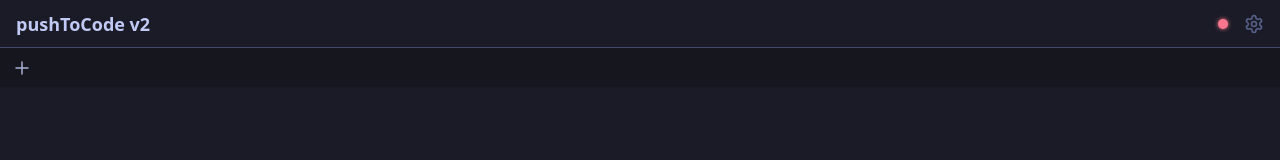
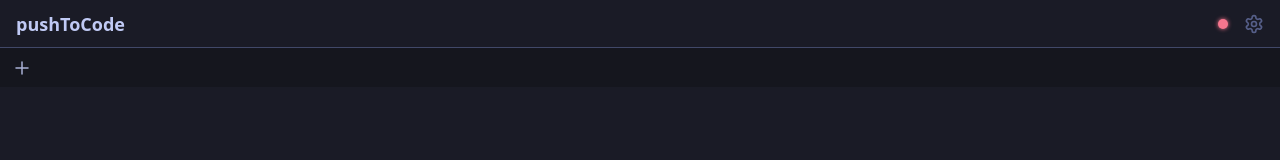
Before and after one commit to MichaelLod/pushToCode, a Next.js app in the folder web/: page / in a window 1280 px wide. Shown: the top 160 px of the page. Built offline with nearby package versions, Linux system fonts and the light colour scheme.

Commit message:
feat: Show git commit hash as version in header

```diff
--- a/web/next.config.ts
+++ b/web/next.config.ts
@@ -1,4 +1,13 @@
 import type { NextConfig } from "next";
+import { execSync } from "child_process";
+
+// Get git commit hash at build time
+let gitHash = "dev";
+try {
+  gitHash = execSync("git rev-parse --short HEAD").toString().trim();
+} catch {
+  // Ignore errors (e.g., not a git repo)
+}
 
 /**
  * Next.js Configuration
@@ -30,6 +39,7 @@ const nextConfig: NextConfig = {
   env: {
     NEXT_PUBLIC_API_URL: process.env.NEXT_PUBLIC_API_URL || "http://localhost:3001",
     NEXT_PUBLIC_WS_URL: process.env.NEXT_PUBLIC_WS_URL || "ws://localhost:3001",
+    NEXT_PUBLIC_VERSION: gitHash,
   },
 
   // Turbopack configuration (Next.js 16+ uses Turbopack by default)
--- a/web/src/app/page.tsx
+++ b/web/src/app/page.tsx
@@ -465,7 +465,9 @@ export default function Home() {
     <div className="flex h-screen flex-col bg-bg-primary">
       {/* Header - with safe area padding for PWA mode */}
       <header className="flex min-h-12 items-center justify-between border-b border-border px-4 pt-[env(safe-area-inset-top)]">
-        <h1 className="text-lg font-semibold text-text-primary">pushToCode v2</h1>
+        <h1 className="text-lg font-semibold text-text-primary">
+          pushToCode <span className="text-xs text-text-secondary font-normal">{process.env.NEXT_PUBLIC_VERSION}</span>
+        </h1>
         <div className="flex items-center gap-4">
           <ConnectionStatus status={status} />
           <button
```
